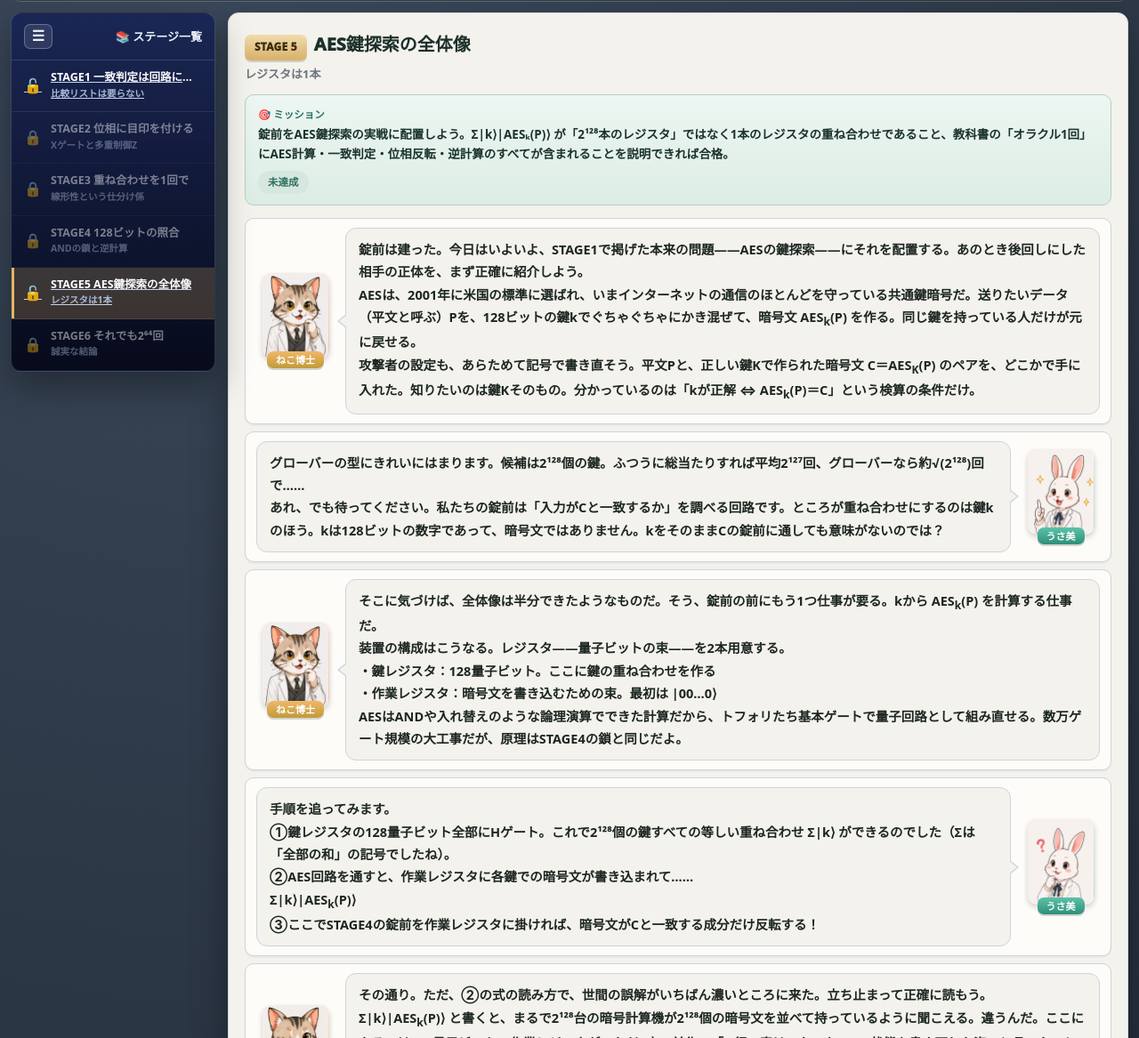
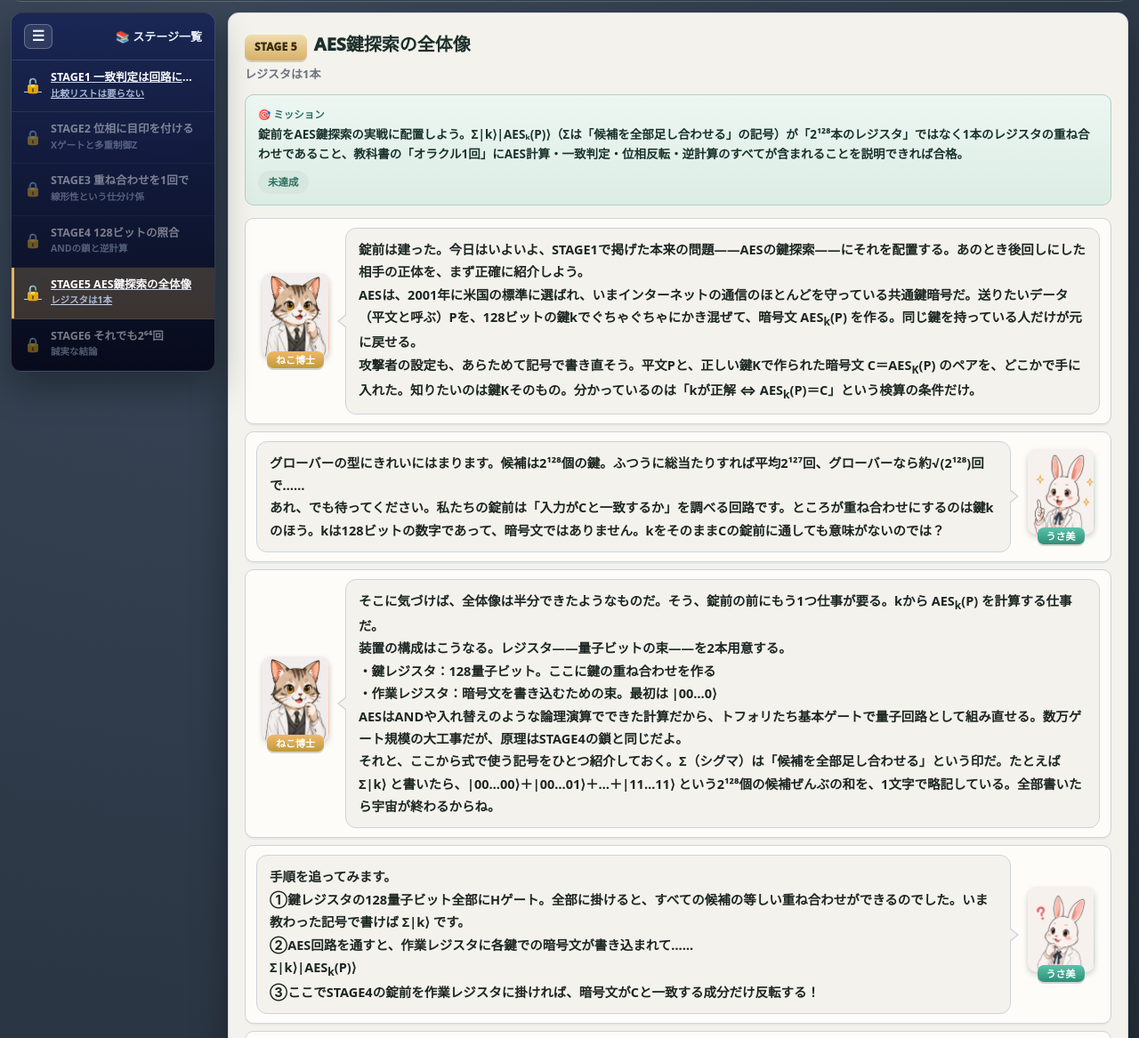
Before and after one commit to ruglerugle/grover-oracle, a plain HTML site: page stage5.html in a window 1280 px wide. Shown: the part 91-1258 px from the top of the page at 89% size. Drawn offline with Linux system fonts and the light colour scheme.

Commit message:
fix: Σ記号を既知扱いせず、博士が初出で定義するように修正
Σ（総和記号）は高校数学の範囲で、既習クエストのどこでも教えていない。
うさ美の「Σは全部の和の記号でしたね」という既知扱いを削除し、
博士がレジスタ構成の説明でΣを定義してから使う流れに変更。
ミッション文のΣにも読み下しを追記。

Co-Authored-By: Claude Fable 5 <noreply@anthropic.com>

```diff
--- a/stage5.html
+++ b/stage5.html
@@ -70,7 +70,7 @@
 
       <div class="mission-box">
         <div class="mission-label">🎯 ミッション</div>
-        <div class="mission-text">錠前をAES鍵探索の実戦に配置しよう。Σ|k⟩|AESₖ(P)⟩ が「2¹²⁸本のレジスタ」ではなく1本のレジスタの重ね合わせであること、教科書の「オラクル1回」にAES計算・一致判定・位相反転・逆計算のすべてが含まれることを説明できれば合格。</div>
+        <div class="mission-text">錠前をAES鍵探索の実戦に配置しよう。Σ|k⟩|AESₖ(P)⟩（Σは「候補を全部足し合わせる」の記号）が「2¹²⁸本のレジスタ」ではなく1本のレジスタの重ね合わせであること、教科書の「オラクル1回」にAES計算・一致判定・位相反転・逆計算のすべてが含まれることを説明できれば合格。</div>
         <span class="mission-status" id="mission-status">未達成</span>
       </div>
 
@@ -94,14 +94,14 @@
             <div class="dialog-avatar mentor"><img src="images/cat.webp" width="300" height="386" alt=""></div>
             <div class="dialog-name mentor">ねこ博士</div>
           </div>
-          <div class="dialog-bubble">そこに気づけば、全体像は半分できたようなものだ。そう、錠前の前に<strong>もう1つ仕事</strong>が要る。kから AES<sub>k</sub>(P) を<strong>計算する</strong>仕事だ。<br>装置の構成はこうなる。レジスタ――量子ビットの束――を2本用意する。<br>・<strong>鍵レジスタ</strong>：128量子ビット。ここに鍵の重ね合わせを作る<br>・<strong>作業レジスタ</strong>：暗号文を書き込むための束。最初は |00…0⟩<br>AESはANDや入れ替えのような論理演算でできた計算だから、トフォリたち基本ゲートで<strong>量子回路として組み直せる</strong>。数万ゲート規模の大工事だが、原理はSTAGE4の鎖と同じだよ。</div>
+          <div class="dialog-bubble">そこに気づけば、全体像は半分できたようなものだ。そう、錠前の前に<strong>もう1つ仕事</strong>が要る。kから AES<sub>k</sub>(P) を<strong>計算する</strong>仕事だ。<br>装置の構成はこうなる。レジスタ――量子ビットの束――を2本用意する。<br>・<strong>鍵レジスタ</strong>：128量子ビット。ここに鍵の重ね合わせを作る<br>・<strong>作業レジスタ</strong>：暗号文を書き込むための束。最初は |00…0⟩<br>AESはANDや入れ替えのような論理演算でできた計算だから、トフォリたち基本ゲートで<strong>量子回路として組み直せる</strong>。数万ゲート規模の大工事だが、原理はSTAGE4の鎖と同じだよ。<br>それと、ここから式で使う記号をひとつ紹介しておく。<strong>Σ</strong>（シグマ）は「<strong>候補を全部足し合わせる</strong>」という印だ。たとえば Σ|k⟩ と書いたら、|00…00⟩＋|00…01⟩＋…＋|11…11⟩ という2¹²⁸個の候補ぜんぶの和を、1文字で略記している。全部書いたら宇宙が終わるからね。</div>
         </div>
         <div class="dialog-row right">
           <div class="dialog-character">
             <div class="dialog-avatar student"><img src="images/rabbitThink.webp" width="300" height="386" alt=""></div>
             <div class="dialog-name student">うさ美</div>
           </div>
-          <div class="dialog-bubble">手順を追ってみます。<br>①鍵レジスタの128量子ビット全部にHゲート。これで2¹²⁸個の鍵すべての等しい重ね合わせ Σ|k⟩ ができるのでした（Σは「全部の和」の記号でしたね）。<br>②AES回路を通すと、作業レジスタに各鍵での暗号文が書き込まれて……<br><strong>Σ|k⟩|AES<sub>k</sub>(P)⟩</strong><br>③ここでSTAGE4の錠前を<strong>作業レジスタ</strong>に掛ければ、暗号文がCと一致する成分だけ反転する！</div>
+          <div class="dialog-bubble">手順を追ってみます。<br>①鍵レジスタの128量子ビット全部にHゲート。全部に掛けると、すべての候補の等しい重ね合わせができるのでした。いま教わった記号で書けば Σ|k⟩ です。<br>②AES回路を通すと、作業レジスタに各鍵での暗号文が書き込まれて……<br><strong>Σ|k⟩|AES<sub>k</sub>(P)⟩</strong><br>③ここでSTAGE4の錠前を<strong>作業レジスタ</strong>に掛ければ、暗号文がCと一致する成分だけ反転する！</div>
         </div>
         <div class="dialog-row">
           <div class="dialog-character">
```
